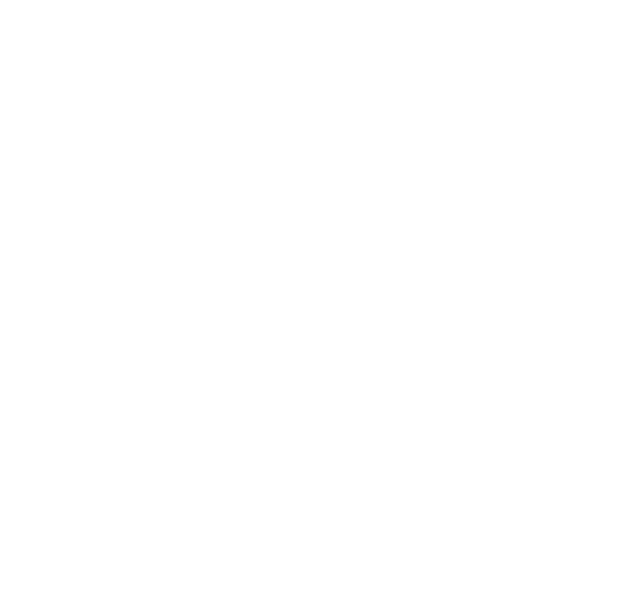
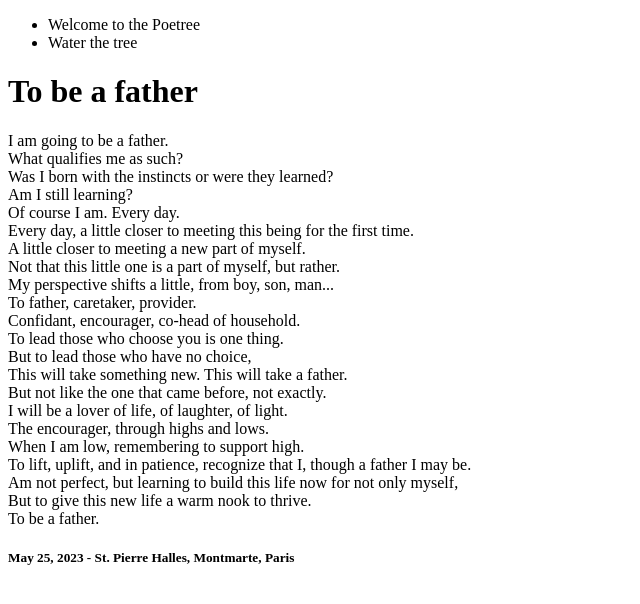
Before and after one commit to notspencer/poetree, a plain HTML site: page index.html in a window 1280 px wide. Shown: the whole page, without its empty margins (0-640 px from the left). Drawn offline with Linux system fonts and the light colour scheme.

Commit message:
First Poem Entry

```diff
--- a/index.html
+++ b/index.html
@@ -5,8 +5,42 @@
 <meta name="viewport" content="width=device-width,initial-scale-1">
 <link rel="stylesheet" href="style.css">
 
+<head>
+  <nav class="navbar">
+    <ul>
+      <li>Welcome to the Poetree</li>
+      <li>Water the tree</li>
+    </ul>
+  </nav>
+</head>
+
 <body>
-
+  <h1>To be a father</h1>
+  <p>
+I am going to be a father.<br>
+What qualifies me as such?<br>
+Was I born with the instincts or were they learned?<br>
+Am I still learning?<br>
+Of course I am. Every day.<br>
+Every day, a little closer to meeting this being for the first time.<br>
+A little closer to meeting a new part of myself.<br>
+Not that this little one is a part of myself, but rather.<br>
+My perspective shifts a little, from boy, son, man...<br>
+To father, caretaker, provider.<br>
+Confidant, encourager, co-head of household.<br>
+To lead those who choose you is one thing.<br>
+But to lead those who have no choice,<br>
+This will take something new. This will take a father.<br>
+But not like the one that came before, not exactly.<br>
+I will be a lover of life, of laughter, of light.<br>
+The encourager, through highs and lows.<br>
+When I am low, remembering to support high.<br>
+To lift, uplift, and in patience, recognize that I, though a father I may be.<br>
+Am not perfect, but learning to build this life now for not only myself,<br>
+But to give this new life a warm nook to thrive.<br>
+To be a father.<br>
+  </p>
+  <h5>May 25, 2023 - St. Pierre Halles, Montmarte, Paris</h5>
 </body>
 
 </html>
--- a/style.css
+++ b/style.css
@@ -0,0 +1,3 @@
+.navbar {
+  list-style-type: none;
+}
```
